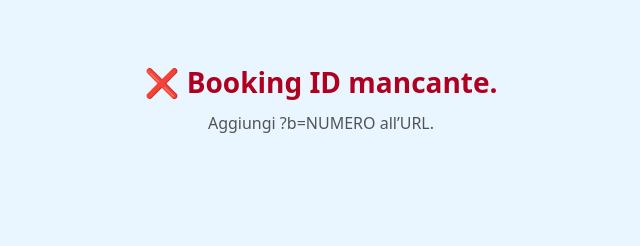
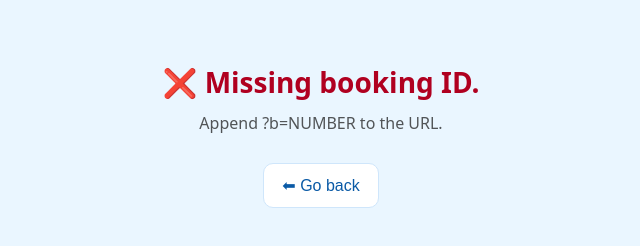
Before and after one commit to franchino1982/19rueneuve, a website: page index.html in a window 1280 px wide. Shown: the whole page, without its empty margins (319-959 px from the left). Drawn offline with Linux system fonts and the light colour scheme.

Commit message:
index.html

```diff
--- a/index.html
+++ b/index.html
@@ -16,6 +16,11 @@
     .err{color:#b00020;font-weight:700}
     .ok{color:#0a6800;font-weight:700}
     .muted{font-size:16px;opacity:.8;margin-top:14px}
+    .actions{margin-top:22px}
+    .btn-back{
+      display:inline-block; font-size:16px; padding:12px 18px; border-radius:10px;
+      border:1px solid #cfe6fb; background:#fff; color:#0a5aa6; cursor:pointer;
+    }
   </style>
 </head>
 <body>
@@ -23,10 +28,96 @@
     <div id="msg">⏳ Controllo prenotazione.</div>
     <div id="sub" class="sub"></div>
     <div id="hint" class="muted"></div>
+    <div id="note" class="muted"></div>
+    <div class="actions">
+      <button id="backBtn" class="btn-back" style="display:none" onclick="goBack()"></button>
+    </div>
   </div>
 
   <script>
     const API_BASE = "https://one9rueneuve.onrender.com";
+
+    // ===== i18n =====
+    const M = {
+      it: {
+        waking: "⏳ Sto risvegliando il server…",
+        loading: "⏳ Controllo prenotazione…",
+        missing: "❌ Booking ID mancante.",
+        hintMissing: "Aggiungi ?b=NUMERO all’URL.",
+        okTitle: "🌞 La tua avventura a NeaSpace inizia ora: la porta è aperta.",
+        okSub: "Sali al secondo piano (porta destra). Keybox codice 0204.",
+        okHintSending: "Invio conferma in corso…",
+        okHintSent: "✅ Conferma inviata.",
+        okHintFail: "⚠️ Non riesco a inviare la conferma su Telegram.",
+        outside: (s,e)=>`🚪 La porta si apre solo tra ${s} e ${e}.`,
+        needHelp: "Se hai bisogno di assistenza contattaci pure.",
+        netErr: "⚠️ Errore durante il controllo prenotazione.",
+        netExplain: "Il server non ha risposto o il browser ha bloccato la richiesta (CORS/timeout).",
+        retryHint: "Riprova tra qualche secondo. Se persiste, verifica CORS su Render.",
+        pleaseVideo: "Per favore guardate il video di come aprire e chiudere la porta.",
+        back: "⬅ Torna indietro"
+      },
+      en: {
+        waking: "⏳ Waking the server…",
+        loading: "⏳ Checking your booking…",
+        missing: "❌ Missing booking ID.",
+        hintMissing: "Append ?b=NUMBER to the URL.",
+        okTitle: "🌞 Your NeaSpace adventure starts now: the door is open.",
+        okSub: "Go to the second floor (right door). Keybox code 0204.",
+        okHintSending: "Sending confirmation…",
+        okHintSent: "✅ Confirmation sent.",
+        okHintFail: "⚠️ Unable to send the Telegram confirmation.",
+        outside: (s,e)=>`🚪 The door opens only between ${s} and ${e}.`,
+        needHelp: "If you need assistance, just let us know.",
+        netErr: "⚠️ Error while checking your booking.",
+        netExplain: "The server didn’t respond or the browser blocked the request (CORS/timeout).",
+        retryHint: "Please try again shortly. If it persists, check CORS on Render.",
+        pleaseVideo: "Please watch the video on how to open and close the door.",
+        back: "⬅ Go back"
+      },
+      fr: {
+        waking: "⏳ Réveil du serveur…",
+        loading: "⏳ Vérification de votre réservation…",
+        missing: "❌ ID de réservation manquant.",
+        hintMissing: "Ajoutez ?b=NUMÉRO à l’URL.",
+        okTitle: "🌞 Votre aventure NeaSpace commence maintenant : la porte est ouverte.",
+        okSub: "Montez au 2ᵉ étage (porte à droite). Boîte à clés code 0204.",
+        okHintSending: "Envoi de la confirmation…",
+        okHintSent: "✅ Confirmation envoyée.",
+        okHintFail: "⚠️ Impossible d’envoyer la confirmation Telegram.",
+        outside: (s,e)=>`🚪 La porte s’ouvre uniquement entre le ${s} et le ${e}.`,
+        needHelp: "Besoin d’aide ? Contactez-nous.",
+        netErr: "⚠️ Erreur lors de la vérification de la réservation.",
+        netExplain: "Le serveur n’a pas répondu ou le navigateur a bloqué la requête (CORS/timeout).",
+        retryHint: "Réessayez dans quelques instants. Si le problème persiste, vérifiez le CORS sur Render.",
+        pleaseVideo: "Merci de regarder la vidéo pour savoir comment ouvrir et fermer la porte.",
+        back: "⬅ Retour"
+      },
+      es: {
+        waking: "⏳ Despertando el servidor…",
+        loading: "⏳ Verificando su reserva…",
+        missing: "❌ Falta el ID de la reserva.",
+        hintMissing: "Añada ?b=NÚMERO a la URL.",
+        okTitle: "🌞 Tu aventura en NeaSpace empieza ahora: la puerta está abierta.",
+        okSub: "Sube al segundo piso (puerta derecha). Código de la caja 0204.",
+        okHintSending: "Enviando confirmación…",
+        okHintSent: "✅ Confirmación enviada.",
+        okHintFail: "⚠️ No se pudo enviar la confirmación por Telegram.",
+        outside: (s,e)=>`🚪 La puerta solo se abre entre ${s} y ${e}.`,
+        needHelp: "Si necesitas ayuda, avísanos.",
+        netErr: "⚠️ Error al verificar la reserva.",
+        netExplain: "El servidor no respondió o el navegador bloqueó la solicitud (CORS/timeout).",
+        retryHint: "Inténtelo de nuevo en unos segundos. Si persiste, revise CORS en Render.",
+        pleaseVideo: "Por favor, miren el video de cómo abrir y cerrar la puerta.",
+        back: "⬅ Volver"
+      }
+    };
+
+    function detectLang(){
+      const cand = (navigator.languages && navigator.languages[0]) || navigator.language || "en";
+      const code = cand.slice(0,2).toLowerCase();
+      return M[code] ? code : "en";
+    }
 
     // Util: timeout su fetch
     function fetchWithTimeout(resource, options = {}) {
@@ -37,49 +128,88 @@
         .finally(() => clearTimeout(id));
     }
 
+    // Util: dormi ms
+    const sleep = (ms) => new Promise(r => setTimeout(r, ms));
+
+    // Warm-up Render: prova /healthz finché non risponde ok (max ~25s)
+    async function warmUpServer(i18n){
+      const msg = document.getElementById("msg");
+      msg.textContent = i18n.waking;
+      let delay = 700;
+      const t0 = Date.now();
+      while (Date.now() - t0 < 25000) {
+        try {
+          const r = await fetchWithTimeout(`${API_BASE}/healthz?ts=${Date.now()}`, { cache: "no-store", timeout: 5000 });
+          if (r.ok) return true;
+        } catch (_) {}
+        await sleep(delay);
+        delay = Math.min(delay * 1.6, 3000);
+      }
+      return false;
+    }
+
     // Date ISO -> "DD/MM/YYYY" (stabile su tutti i browser)
     function fmtISO(iso){
       const [y,m,d] = iso.split("-"); return `${d}/${m}/${y}`;
     }
 
+    function goBack(){
+      if (document.referrer) history.back();
+      else location.href = "https://guest.smoobu.com/";
+    }
+
     async function init(){
+      const lang = detectLang();
+      const T = M[lang];
+      document.documentElement.lang = lang;
+
       const msg = document.getElementById("msg");
       const sub = document.getElementById("sub");
       const hint = document.getElementById("hint");
+      const note = document.getElementById("note");
+      const backBtn = document.getElementById("backBtn");
+      backBtn.textContent = T.back;
+      backBtn.style.display = "inline-block";
 
       const bookingIdRaw = new URL(location.href).searchParams.get("b");
       const bookingId = bookingIdRaw ? bookingIdRaw.replace(/\D/g,"") : "";
       if (!bookingId) {
-        msg.textContent = "❌ Booking ID mancante.";
-        sub.textContent = "Aggiungi ?b=NUMERO all’URL.";
+        msg.textContent = T.missing;
+        sub.textContent = T.hintMissing;
         msg.className = "err";
         return;
       }
 
-      msg.textContent = "⏳ Controllo prenotazione…";
+      // 1) Warm-up server
+      const awake = await warmUpServer(T);
+      if (!awake) {
+        msg.className = "err";
+        msg.textContent = T.netErr;
+        sub.textContent = T.netExplain;
+        hint.textContent = T.retryHint;
+        return;
+      }
+
+      // 2) Controllo prenotazione
+      msg.textContent = T.loading;
       sub.textContent = "";
       hint.textContent = "";
+      note.textContent = "";
 
       try {
-        // bust cache del backend
         const url = `${API_BASE}/booking/${encodeURIComponent(bookingId)}?t=${Date.now()}`;
-        console.log("→ GET", url);
         const r = await fetchWithTimeout(url, { cache: "no-store", mode: "cors", timeout: 12000 });
 
-        // Se il server non manda CORS, qui va in catch con DOMException: abort/TypeError
         if (!r.ok) {
           const txt = await r.text().catch(()=>`HTTP ${r.status}`);
           throw new Error(`Backend non ok: ${txt}`);
         }
 
         const j = await r.json();
-        console.log("← booking response:", j);
-
         if (!j.ok || !j.start || !j.end) {
           throw new Error(j.error || "Risposta non valida dal backend");
         }
 
-        // Confronto date in modo robusto
         const startISO = j.start.split("T")[0];   // YYYY-MM-DD
         const endISO   = j.end.split("T")[0];     // YYYY-MM-DD
         const today    = new Date(); today.setHours(0,0,0,0);
@@ -93,41 +223,38 @@
 
         if (inWindow) {
           msg.className = "ok";
-          msg.textContent = "🌞 La tua avventura a NeaSpace inizia ora: la porta è aperta.";
-          sub.textContent = "Sali al secondo piano (porta destra). Keybox codice 0204.";
-          hint.textContent = "Invio conferma in corso…";
+          msg.textContent = T.okTitle;
+          sub.textContent = T.okSub;
+          note.textContent = T.pleaseVideo;
+          hint.textContent = T.okHintSending;
 
-          // Chiamo l'apertura (con cache-bust) e mostro eventuali errori
+          // apertura e notifica
           try {
             const openUrl = `${API_BASE}/open/${encodeURIComponent(bookingId)}?t=${Date.now()}`;
-            console.log("→ OPEN", openUrl);
             const or = await fetchWithTimeout(openUrl, { cache: "no-store", mode: "cors", timeout: 12000 });
             const ot = await or.json().catch(()=> ({}));
-            console.log("← open response:", or.status, ot);
             if (!(or.ok && ot && ot.ok)) {
-              hint.textContent = "⚠️ Telegram non confermato (ma la porta è aperta).";
+              hint.textContent = T.okHintFail;
             } else {
-              hint.textContent = "✅ Conferma inviata.";
+              hint.textContent = T.okHintSent;
             }
           } catch (e) {
-            console.warn(e);
-            hint.textContent = "⚠️ Non riesco a inviare la conferma su Telegram.";
+            hint.textContent = T.okHintFail;
           }
 
         } else {
           msg.className = "";
-          msg.textContent = `🚪 La porta si apre solo tra ${fmtISO(startISO)} e ${fmtISO(endISO)}.`;
-          sub.textContent = "Se hai bisogno di assistenza contattaci pure.";
+          msg.textContent = T.outside(fmtISO(startISO), fmtISO(endISO));
+          sub.textContent = T.needHelp;
+          note.textContent = T.pleaseVideo;
         }
 
       } catch (err) {
-        console.error(err);
         msg.className = "err";
-        msg.textContent = "⚠️ Errore durante il controllo prenotazione.";
-        // Messaggio utile per i casi più comuni
+        msg.textContent = T.netErr;
         if (String(err).includes("Failed to fetch") || String(err).includes("NetworkError") || String(err).includes("AbortError")) {
-          sub.textContent = "Il server non ha risposto o il browser ha bloccato la richiesta (CORS/timeout).";
-          hint.textContent = "Prova a ricaricare con Ctrl/Cmd-Shift-R. Se persiste, verifica CORS su Render.";
+          sub.textContent = T.netExplain;
+          hint.textContent = T.retryHint;
         } else {
           sub.textContent = String(err.message || err);
         }
```
